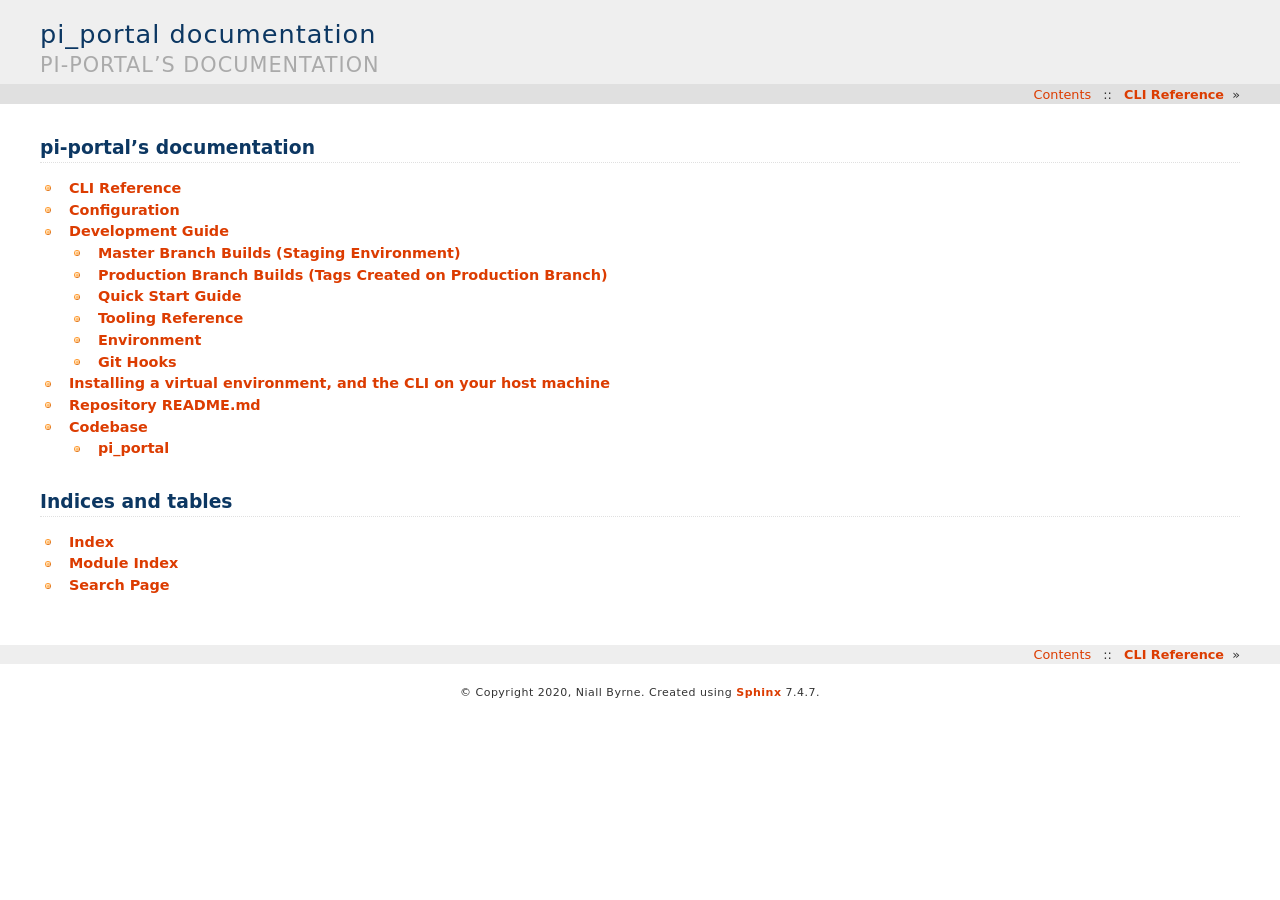
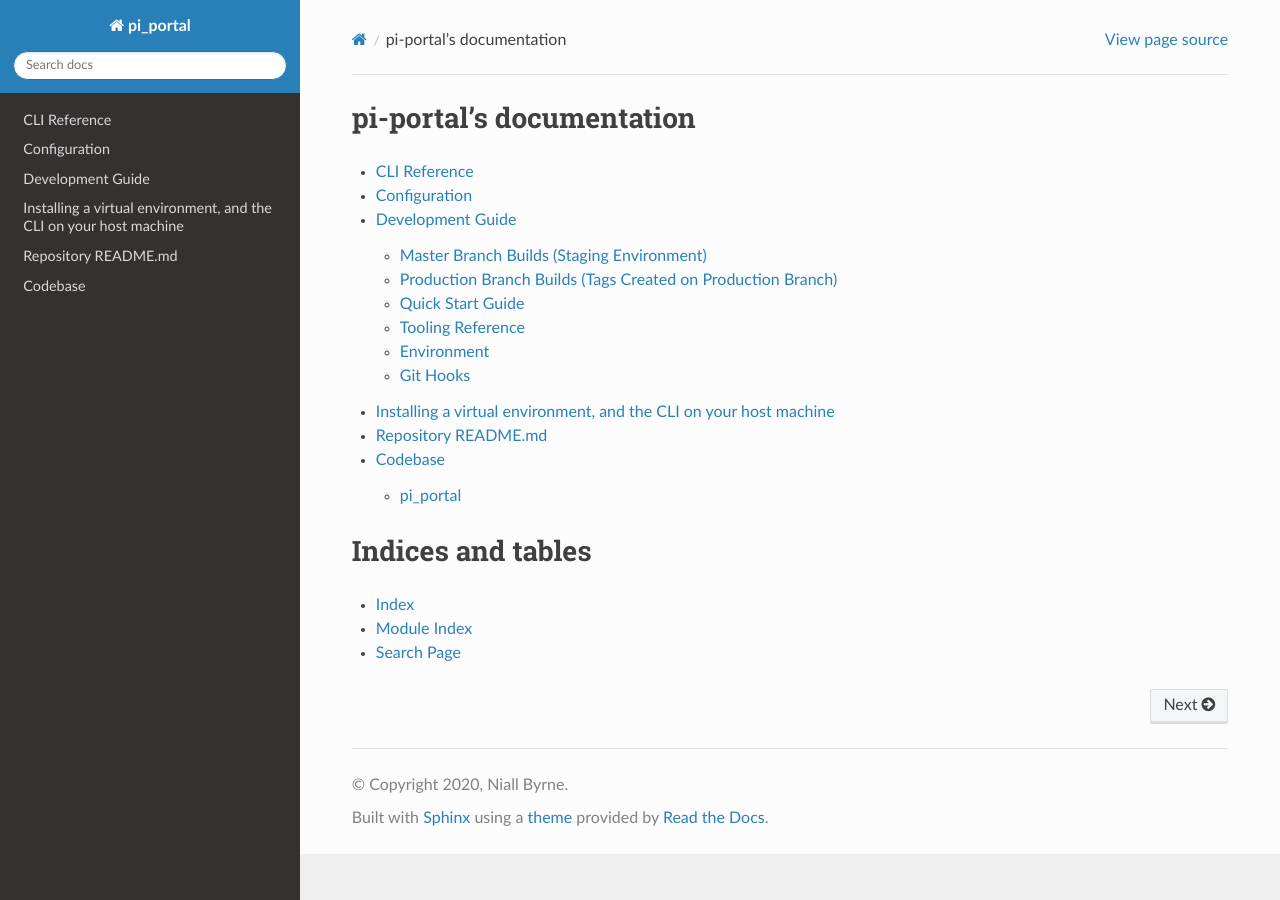
Before and after one commit to PI-Portal/pi_portal, a Sphinx documentation site: the page built from documentation/source/index.rst, in a window 1280 px wide. Built offline with Sphinx 7.4.7 and the Read the Docs theme 2.0.0, drawn with Linux system fonts in a browser that asks for light colours.

Commit message:
docs(SPHINX): switch to rtd theme

```diff
--- /dev/null
+++ b/documentation/source/_static/css/overrides.css
@@ -0,0 +1,3 @@
+.wy-nav-content {
+    max-width: 100%;
+}
--- a/documentation/source/conf.py
+++ b/documentation/source/conf.py
@@ -78,10 +78,12 @@ exclude_patterns = []
 # The theme to use for HTML and HTML Help pages.  See the documentation for
 # a list of builtin themes.
 #
-html_theme = 'haiku'
+html_theme = 'sphinx_rtd_theme'
 
 # Add any paths that contain custom static files (such as style sheets) here,
 # relative to this directory. They are copied after the builtin static files,
 # so a file named "default.css" will overwrite the builtin "default.css".
 html_static_path = ['_static']
-html_theme_options = {'body_max_width': '100%'}
+html_css_files = [
+    'css/overrides.css',
+]
--- a/pyproject.toml
+++ b/pyproject.toml
@@ -112,6 +112,7 @@
           sphinx-autopackagesummary = "^1.3"
           sphinx-click = "^5.1.0"
           sphinx-jsonschema = "^1.19.1"
+          sphinx_rtd_theme = "^2.0.0"
 
     [[tool.poetry.packages]]
       include = "pi_portal"
```
Also changed, not shown: 1 other file.
